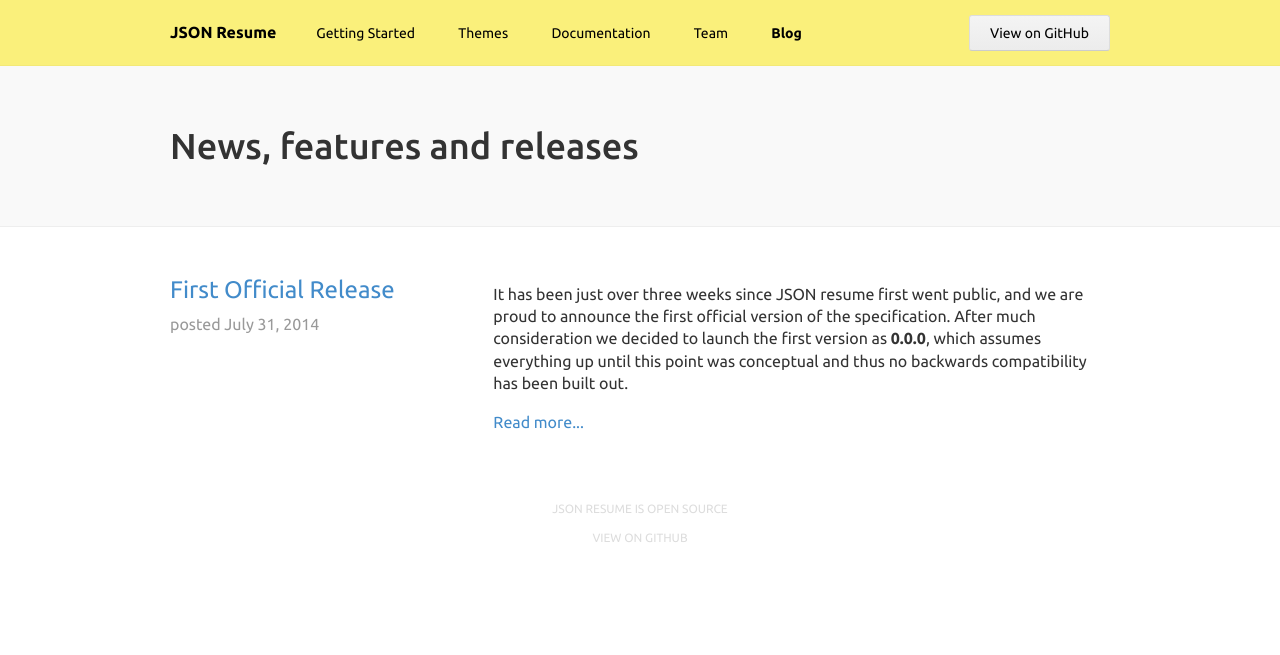
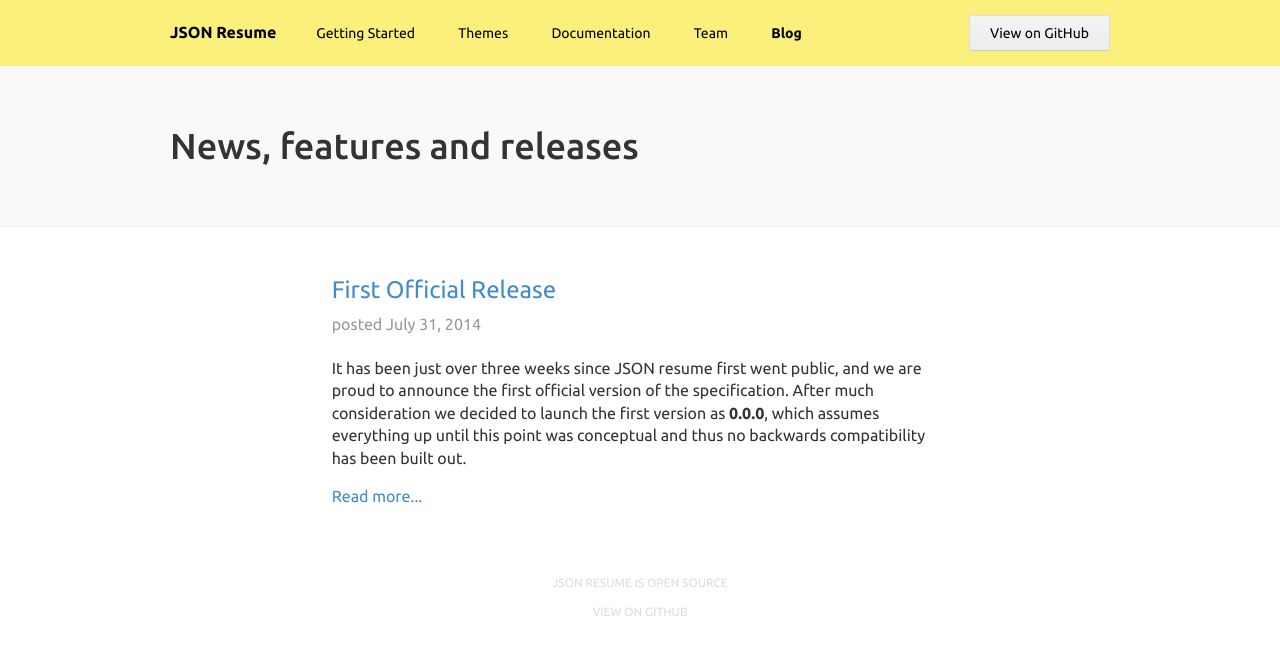
Before and after one commit to jsonresume/resume-website, a Jekyll site: the page built from blog.html, in a window 1280 px wide. Shown: the top 655 px of the page. Built offline with Jekyll 4.4.1, drawn with Linux system fonts in a browser that asks for light colours; nearby versions of some CDN libraries; a script that is not in the unit is left out; comment, search, counter and statistics services are not loaded.

Commit message:
Modify blog page

```diff
--- a/blog.html
+++ b/blog.html
@@ -15,7 +15,8 @@
 <div id="blog" class="container">
 	{% for post in site.posts %}
 	<article class="row">
-		<div class="col-sm-4">
+		<div class="col-sm-8 col-sm-offset-2">
+			<header>
 				<h2>
 					<a href="{{ post.url }}">
 						{{ post.title }}
@@ -24,11 +25,11 @@
 				<div class="date">
 					posted {{ post.date | date: "%B %d, %Y" }}
 				</div>
-		</div>
-		<div class="col-sm-8">
+			</header>
+			<div class="content">
 				<p>{{ post.excerpt }}</p>
 				<p><a href="{{ post.url }}">Read more...</a></p>
 			</div>
-	</article>
+		</div>
 	{% endfor %}
 </div>
```
Lines whose indentation alone changed are shown as unchanged.
